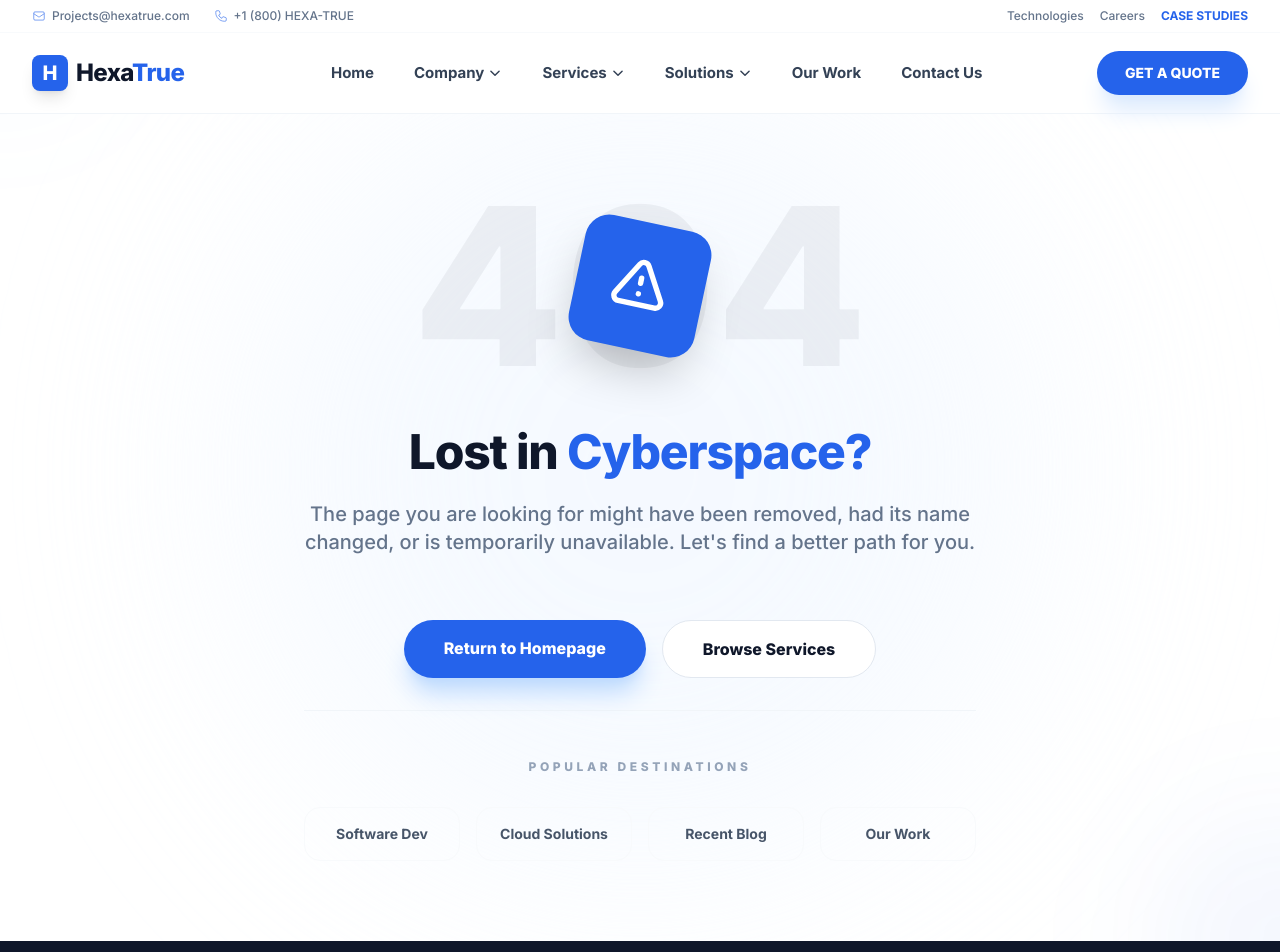
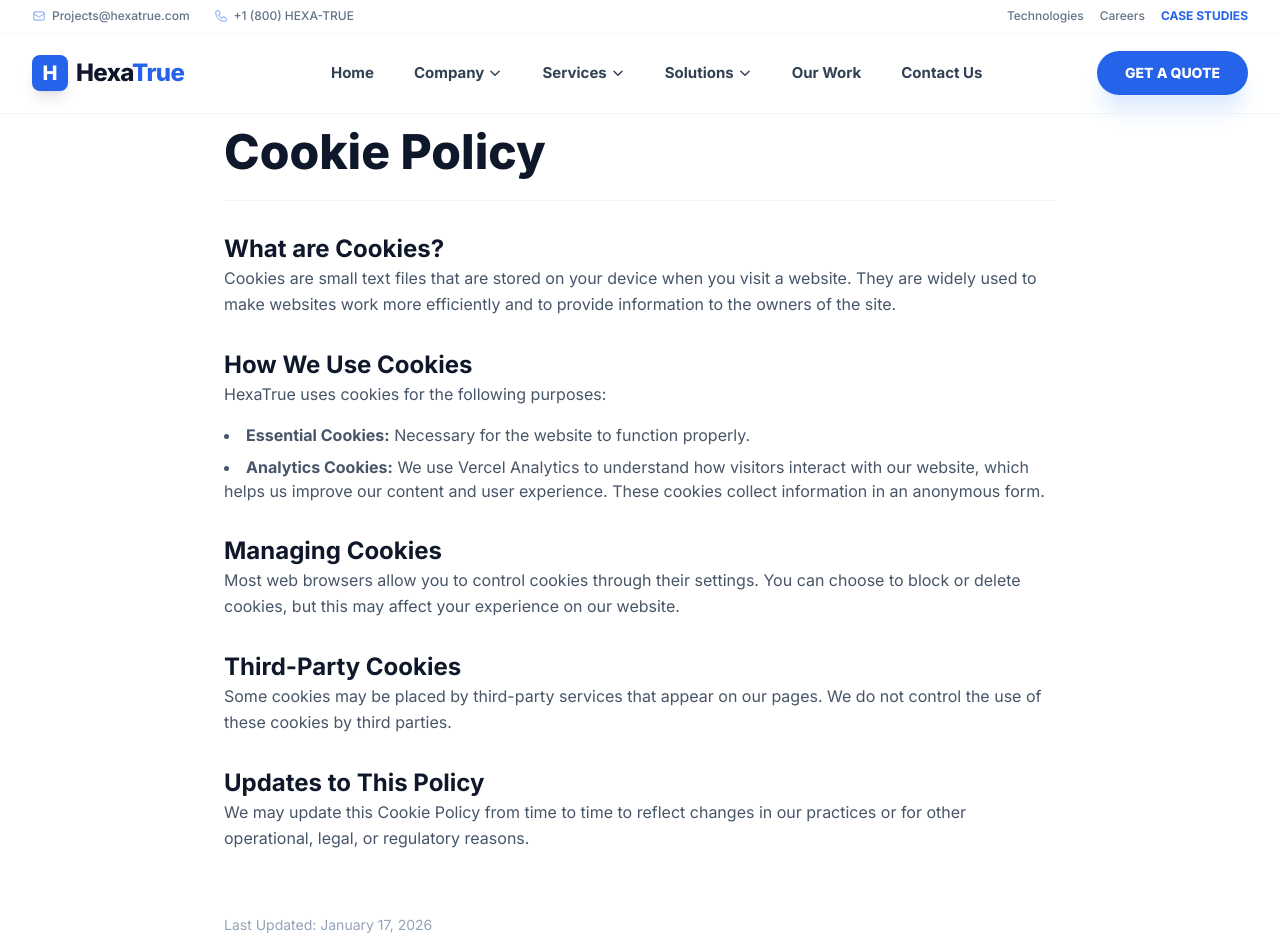
Before and after one commit to AvinashSharma26/HexaTrue---Professional-IT-Services, a React (Vite) app: page /cookie-policy in a window 1280 px wide. Shown: the top 952 px of the page. Built offline with nearby package versions, Linux system fonts and the light colour scheme.

Commit message:
feat: Add legal policy pages and routing
Implement dedicated pages for Privacy Policy, Terms of Service, and Cookie Policy.
Update the footer to link to these new pages using React Router.
Add routes for these pages in the main App component.

```diff
--- a/App.tsx
+++ b/App.tsx
@@ -14,6 +14,9 @@ import Blog from './pages/Blog';
 import BlogDetail from './pages/BlogDetail';
 import CaseStudies from './pages/CaseStudies';
 import Industries from './pages/Industries';
+import PrivacyPolicy from './pages/PrivacyPolicy';
+import TermsOfService from './pages/TermsOfService';
+import CookiePolicy from './pages/CookiePolicy';
 import NotFound from './pages/NotFound';
 
 // Utility component to scroll to top on route change
@@ -45,6 +48,9 @@ const App: React.FC = () => {
             <Route path="/technologies" element={<Technologies />} />
             <Route path="/work" element={<Work />} />
             <Route path="/work/:projectId" element={<ProjectDetail />} />
+            <Route path="/privacy-policy" element={<PrivacyPolicy />} />
+            <Route path="/terms-of-service" element={<TermsOfService />} />
+            <Route path="/cookie-policy" element={<CookiePolicy />} />
             {/* Fallback routes */}
             <Route path="*" element={<NotFound />} />
           </Routes>
--- a/components/Footer.tsx
+++ b/components/Footer.tsx
@@ -1,4 +1,3 @@
-
 import React from 'react';
 import { Link } from 'react-router-dom';
 
@@ -71,9 +70,9 @@ const Footer: React.FC = () => {
         <div className="border-t border-slate-800 pt-8 flex flex-col md:flex-row justify-between items-center text-xs text-slate-500">
           <p>© {new Date().getFullYear()} HexaTrue. All rights reserved.</p>
           <div className="flex gap-6 mt-4 md:mt-0">
-             <a href="#" className="hover:text-blue-400 transition-colors">Privacy Policy</a>
-             <a href="#" className="hover:text-blue-400 transition-colors">Terms of Service</a>
-             <a href="#" className="hover:text-blue-400 transition-colors">Cookie Policy</a>
+             <Link to="/privacy-policy" className="hover:text-blue-400 transition-colors">Privacy Policy</Link>
+             <Link to="/terms-of-service" className="hover:text-blue-400 transition-colors">Terms of Service</Link>
+             <Link to="/cookie-policy" className="hover:text-blue-400 transition-colors">Cookie Policy</Link>
           </div>
         </div>
       </div>
--- /dev/null
+++ b/pages/CookiePolicy.tsx
@@ -0,0 +1,58 @@
+import React from 'react';
+
+const CookiePolicy: React.FC = () => {
+  return (
+    <div className="pt-32 pb-24 bg-white">
+      <div className="max-w-4xl mx-auto px-4 sm:px-6 lg:px-8">
+        <h1 className="text-4xl md:text-5xl font-black text-slate-900 mb-8 border-b border-slate-100 pb-6">Cookie Policy</h1>
+
+        <div className="prose prose-slate prose-lg max-w-none space-y-8">
+          <section>
+            <h2 className="text-2xl font-bold text-slate-900">What are Cookies?</h2>
+            <p className="text-slate-600 leading-relaxed">
+              Cookies are small text files that are stored on your device when you visit a website. They are widely used to make websites work more efficiently and to provide information to the owners of the site.
+            </p>
+          </section>
+
+          <section>
+            <h2 className="text-2xl font-bold text-slate-900">How We Use Cookies</h2>
+            <p className="text-slate-600 leading-relaxed">
+              HexaTrue uses cookies for the following purposes:
+            </p>
+            <ul className="list-disc list-inside text-slate-600 space-y-2 mt-4">
+              <li><strong>Essential Cookies:</strong> Necessary for the website to function properly.</li>
+              <li><strong>Analytics Cookies:</strong> We use Vercel Analytics to understand how visitors interact with our website, which helps us improve our content and user experience. These cookies collect information in an anonymous form.</li>
+            </ul>
+          </section>
+
+          <section>
+            <h2 className="text-2xl font-bold text-slate-900">Managing Cookies</h2>
+            <p className="text-slate-600 leading-relaxed">
+              Most web browsers allow you to control cookies through their settings. You can choose to block or delete cookies, but this may affect your experience on our website.
+            </p>
+          </section>
+
+          <section>
+            <h2 className="text-2xl font-bold text-slate-900">Third-Party Cookies</h2>
+            <p className="text-slate-600 leading-relaxed">
+              Some cookies may be placed by third-party services that appear on our pages. We do not control the use of these cookies by third parties.
+            </p>
+          </section>
+
+          <section>
+            <h2 className="text-2xl font-bold text-slate-900">Updates to This Policy</h2>
+            <p className="text-slate-600 leading-relaxed">
+              We may update this Cookie Policy from time to time to reflect changes in our practices or for other operational, legal, or regulatory reasons.
+            </p>
+          </section>
+
+          <p className="text-sm text-slate-400 pt-8">
+            Last Updated: {new Date().toLocaleDateString('en-US', { year: 'numeric', month: 'long', day: 'numeric' })}
+          </p>
+        </div>
+      </div>
+    </div>
+  );
+};
+
+export default CookiePolicy;
--- /dev/null
+++ b/pages/PrivacyPolicy.tsx
@@ -0,0 +1,60 @@
+import React from 'react';
+
+const PrivacyPolicy: React.FC = () => {
+  return (
+    <div className="pt-32 pb-24 bg-white">
+      <div className="max-w-4xl mx-auto px-4 sm:px-6 lg:px-8">
+        <h1 className="text-4xl md:text-5xl font-black text-slate-900 mb-8 border-b border-slate-100 pb-6">Privacy Policy</h1>
+
+        <div className="prose prose-slate prose-lg max-w-none space-y-8">
+          <section>
+            <h2 className="text-2xl font-bold text-slate-900">Introduction</h2>
+            <p className="text-slate-600 leading-relaxed">
+              At HexaTrue ("we," "us," or "our"), we respect your privacy and are committed to protecting the personal information you share with us. This Privacy Policy describes how we collect, use, and protect your information when you visit our website (hexatrue.com) and use our services.
+            </p>
+          </section>
+
+          <section>
+            <h2 className="text-2xl font-bold text-slate-900">Information We Collect</h2>
+            <p className="text-slate-600 leading-relaxed">
+              We may collect personal information that you provide directly to us, such as your name, email address, and any other information you choose to provide when you fill out a contact form or communicate with us.
+            </p>
+            <p className="text-slate-600 leading-relaxed mt-4">
+              We also automatically collect certain information when you visit our website, including your IP address, browser type, operating system, and details about your website usage via Vercel Analytics.
+            </p>
+          </section>
+
+          <section>
+            <h2 className="text-2xl font-bold text-slate-900">How We Use Your Information</h2>
+            <ul className="list-disc list-inside text-slate-600 space-y-2">
+              <li>To provide and maintain our services.</li>
+              <li>To respond to your inquiries and support requests.</li>
+              <li>To improve our website performance and user experience.</li>
+              <li>To comply with legal obligations.</li>
+            </ul>
+          </section>
+
+          <section>
+            <h2 className="text-2xl font-bold text-slate-900">Data Security</h2>
+            <p className="text-slate-600 leading-relaxed">
+              We implement industry-standard security measures to protect your personal information from unauthorized access, disclosure, or destruction. However, no method of transmission over the internet is 100% secure.
+            </p>
+          </section>
+
+          <section>
+            <h2 className="text-2xl font-bold text-slate-900">Contact Us</h2>
+            <p className="text-slate-600 leading-relaxed">
+              If you have any questions about this Privacy Policy, please contact us at <strong>Projects@hexatrue.com</strong>.
+            </p>
+          </section>
+
+          <p className="text-sm text-slate-400 pt-8">
+            Last Updated: {new Date().toLocaleDateString('en-US', { year: 'numeric', month: 'long', day: 'numeric' })}
+          </p>
+        </div>
+      </div>
+    </div>
+  );
+};
+
+export default PrivacyPolicy;
--- /dev/null
+++ b/pages/TermsOfService.tsx
@@ -0,0 +1,61 @@
+import React from 'react';
+
+const TermsOfService: React.FC = () => {
+  return (
+    <div className="pt-32 pb-24 bg-white">
+      <div className="max-w-4xl mx-auto px-4 sm:px-6 lg:px-8">
+        <h1 className="text-4xl md:text-5xl font-black text-slate-900 mb-8 border-b border-slate-100 pb-6">Terms of Service</h1>
+
+        <div className="prose prose-slate prose-lg max-w-none space-y-8">
+          <section>
+            <h2 className="text-2xl font-bold text-slate-900">1. Acceptance of Terms</h2>
+            <p className="text-slate-600 leading-relaxed">
+              By accessing or using the HexaTrue website and services, you agree to be bound by these Terms of Service. If you do not agree to these terms, please do not use our services.
+            </p>
+          </section>
+
+          <section>
+            <h2 className="text-2xl font-bold text-slate-900">2. Services</h2>
+            <p className="text-slate-600 leading-relaxed">
+              HexaTrue provides IT consulting, software development, cloud infrastructure, and digital transformation services. The specific scope of services for any engagement will be defined in a separate Master Services Agreement (MSA) or Statement of Work (SOW).
+            </p>
+          </section>
+
+          <section>
+            <h2 className="text-2xl font-bold text-slate-900">3. Intellectual Property</h2>
+            <p className="text-slate-600 leading-relaxed">
+              All content on this website, including text, graphics, logos, and code, is the property of HexaTrue and is protected by intellectual property laws. You may not reproduce, distribute, or create derivative works without our express written consent.
+            </p>
+          </section>
+
+          <section>
+            <h2 className="text-2xl font-bold text-slate-900">4. Limitation of Liability</h2>
+            <p className="text-slate-600 leading-relaxed">
+              To the maximum extent permitted by law, HexaTrue shall not be liable for any indirect, incidental, special, or consequential damages resulting from the use or inability to use our services.
+            </p>
+          </section>
+
+          <section>
+            <h2 className="text-2xl font-bold text-slate-900">5. Governing Law</h2>
+            <p className="text-slate-600 leading-relaxed">
+              These terms shall be governed by and construed in accordance with the laws of the State of California, without regard to its conflict of law principles.
+            </p>
+          </section>
+
+          <section>
+            <h2 className="text-2xl font-bold text-slate-900">6. Changes to Terms</h2>
+            <p className="text-slate-600 leading-relaxed">
+              We reserve the right to modify these Terms of Service at any time. Your continued use of the website following any changes constitutes your acceptance of the new terms.
+            </p>
+          </section>
+
+          <p className="text-sm text-slate-400 pt-8">
+            Last Updated: {new Date().toLocaleDateString('en-US', { year: 'numeric', month: 'long', day: 'numeric' })}
+          </p>
+        </div>
+      </div>
+    </div>
+  );
+};
+
+export default TermsOfService;
```
